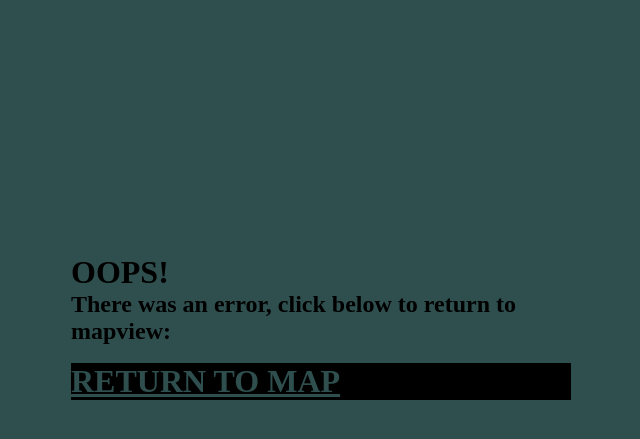
After one commit to walumo/demo, a Flask app: page /error in a window 1280 px wide. The commit adds this page. Shown: the top 439 px of the page, without its empty margins (249-889 px from the left). Run offline with Flask 2, Linux system fonts and the light colour scheme.

Commit message:
Added error page and cleaned out some code

```diff
--- a/app.py
+++ b/app.py
@@ -1,11 +1,12 @@
 # Import flask object
-from flask import Flask, request, render_template, redirect, url_for
-from markupsafe import escape
+from flask import Flask, request, render_template, redirect
+from database import job
 from database.operations import delete, insert, get, next
 from flask_googlemaps import get_coordinates
 from dotenv import load_dotenv
 import os
 from sqlalchemy.orm import close_all_sessions
+import csv
 
 
 
@@ -38,16 +39,19 @@ def loginCheck():
 
 @app.route("/showmap", methods=["GET", "POST"])
 def showMap():
-    next_job = next()
-    address = get_coordinates(API_KEY, f'{next_job.street} " " {next_job.zipcode} " " {next_job.city}')
-    lat = address["lat"]
-    lon = address["lng"]
-    title = next_job.job_title
-    start = next_job.start_date
-    desc = next_job.description
-    info = [lat, lon, title, start, desc]
-    close_all_sessions()
-    return render_template("showmap.html", info=info)
+    try:
+        next_job = next()
+        address = get_coordinates(API_KEY, f'{next_job.street} " " {next_job.zipcode} " " {next_job.city}')
+        lat = address["lat"]
+        lon = address["lng"]
+        title = next_job.job_title
+        start = next_job.start_date
+        desc = next_job.description
+        info = [lat, lon, title, start, desc]
+        close_all_sessions()
+        return render_template("showmap.html", info=info)
+    except:
+        return render_template("error.html")
 
 
 ###################################
@@ -69,19 +73,29 @@ def submit():
             close_all_sessions()
             return redirect('/listjobs')
         else:
-            return "There was an error!"
+            return redirect('/error')
 
 @app.route("/listjobs", methods=["GET"])
 def listJobs():
-    joblist = get()
-    close_all_sessions()
-    return render_template("listjobs.html", joblist=joblist)
+    try:
+        joblist = get()
+        close_all_sessions()
+        return render_template("listjobs.html", joblist=joblist)
+    except:
+        return redirect('/error')
 
 @app.route('/delete/<id>')
 def delete_job(id):
-    delete(id)
-    close_all_sessions()
-    return redirect('/listjobs')
+    try:
+        delete(id)
+        close_all_sessions()
+        return redirect('/listjobs')
+    except:
+        return redirect('/error')
+
+@app.route('/error')
+def showerror():
+    return render_template('error.html')
 
 # if running directly by invoking app.py then start flask
 if __name__ == "__main__":
--- /dev/null
+++ b/templates/error.html
@@ -0,0 +1,19 @@
+<!DOCTYPE html>
+<html lang="en">
+<head>
+    <meta charset="UTF-8">
+    <meta http-equiv="X-UA-Compatible" content="IE=edge">
+    <meta name="viewport" content="width=device-width, initial-scale=1.0">
+    <title>ERROR</title>
+</head>
+<body style="background-color: #2f4f4f;">
+    <div style="position: fixed; left: 25%; right:25%; bottom: 50%; max-width: 500px;">
+
+        <h1 style="margin:auto; padding:auto;">OOPS!</h1>
+        <h2 style="margin:auto; padding:auto">There was an error, click below to return to mapview:</h2>
+        <br>
+        <h1 style="background-color: black; margin:auto; padding:auto;"><a style=" color: darkslategrey;" href="/showmap">RETURN TO MAP</a></h1>
+
+    </div>
+</body>
+</html>
--- a/templates/main.html
+++ b/templates/main.html
@@ -32,7 +32,7 @@ const contentString =
     '<div id="content">' +
     '<div id="siteNotice">' +
     "</div>" +
-    '<h1 id="firstHeading" class="firstHeading">'+info[2]+'</h1>' +
+    '<h2 id="firstHeading" style="text-transform:uppercase" class="firstHeading">'+info[2]+'</h2>' +
     '<h4>'+info[3]+'</h4>' +
     '<div id="bodyContent">' +
     "<p>"+info[4]+"</p>" +
@@ -60,7 +60,7 @@ const contentString =
 
 </head>
 
-<body onload="initMap()">
+<body>
 
 
 
```
Also changed, not shown: database/operations.py (+8 -0 lines).
